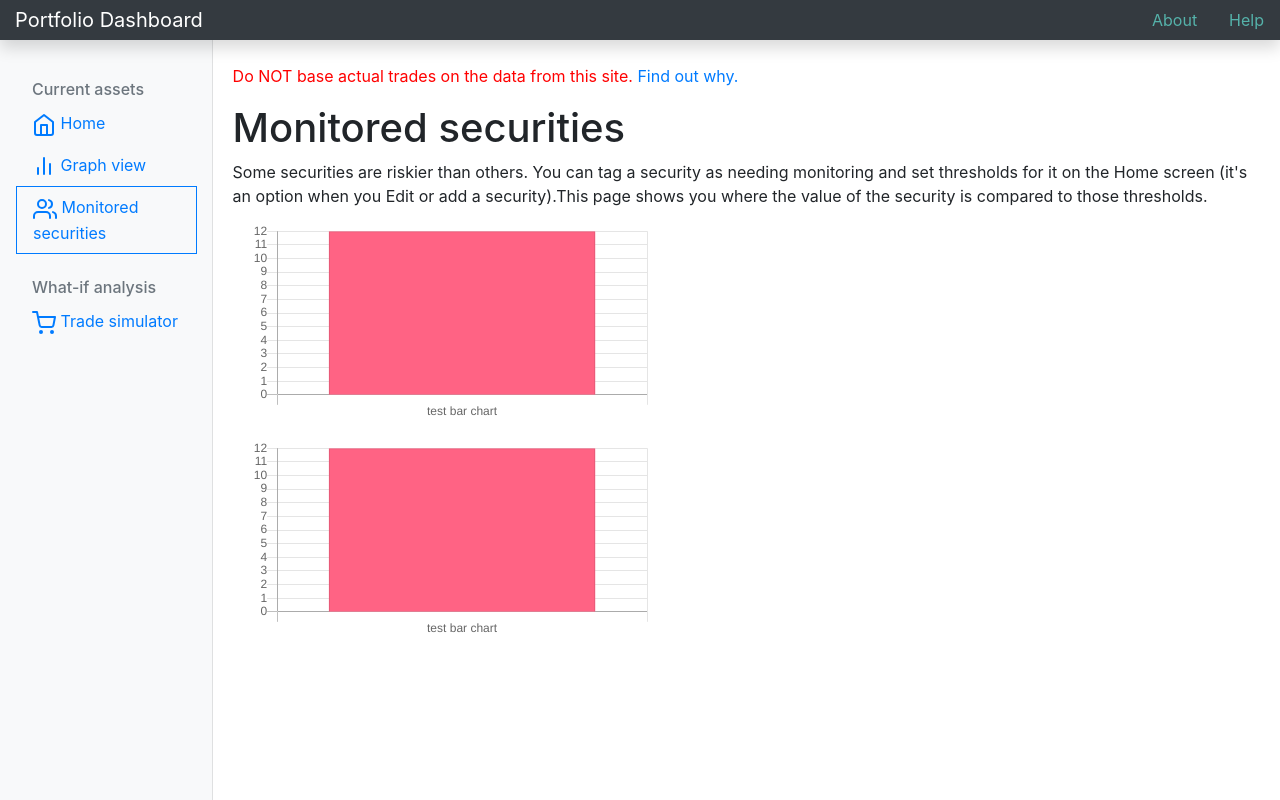
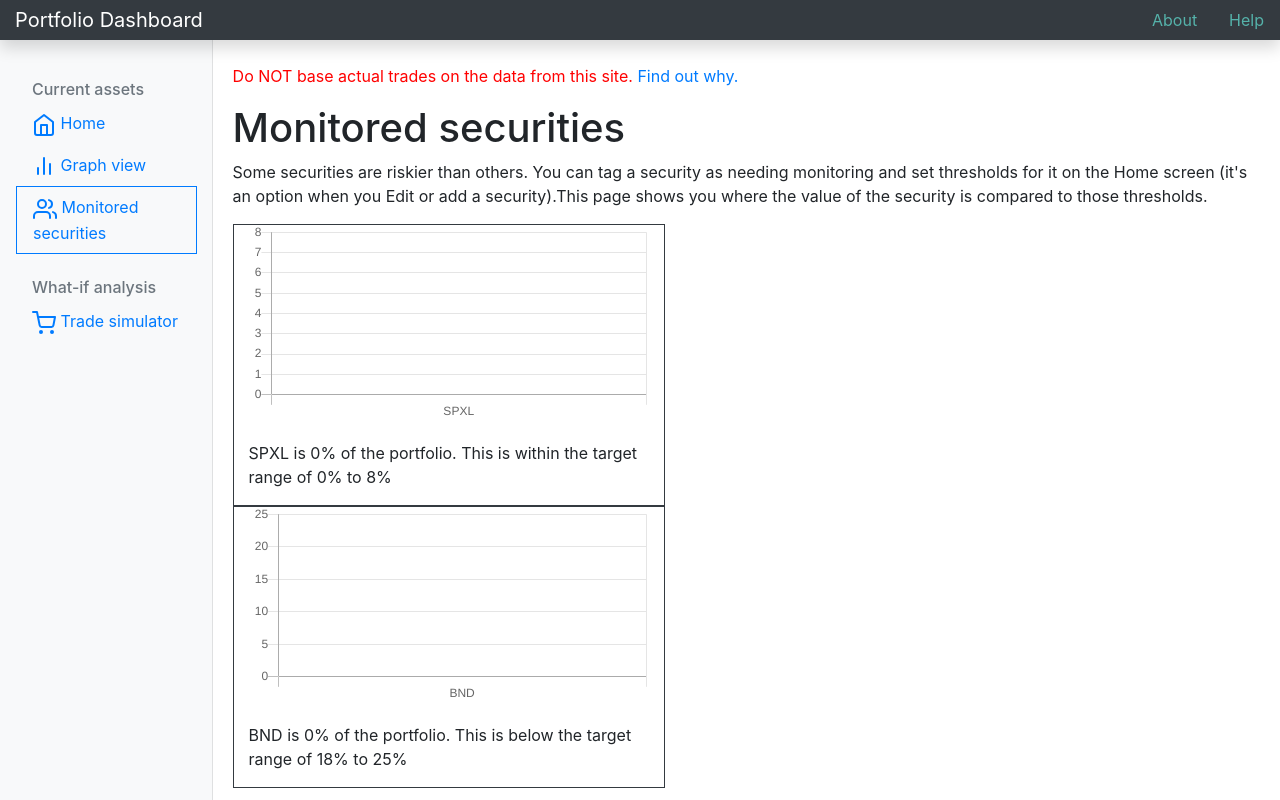
Before and after one commit to tmurphree/portfolio-dashboard-front-end, a Vue app: page /#/monitored in a window 1280 px wide. Built offline with nearby package versions, Linux system fonts and the light colour scheme; no server answers.

Commit message:
add text explaining the chart

```diff
--- a/src/components/monitored-security-graph.vue
+++ b/src/components/monitored-security-graph.vue
@@ -1,15 +1,43 @@
 <template>
-  <div class="col-md-6 col-xl-5">
+  <div class="border border-dark col-md-6 col-xl-5">
     <canvas
         aria-label="Monitored security chart"
         :id="chartId"
         role="img"
       >
       </canvas>
+      <p>
+        {{ chartData.symbol }} is {{ chartData.pctOfPortfolio }}% of the portfolio.  This is {{ comparisonWord }} the target range of
+        {{ chartData.lowerBound }}% to {{ chartData.upperBound }}%
+      </p>
   </div> <!-- class="col-md-6" -->
 </template>
 
 <script>
+const selectorIsValid = function selectorIsValid(selector) {
+  return typeof selector === 'string' &&
+    selector.length > 0;
+};
+
+const chartInfoIsValid = function chartInfoIsValid(chartInfo) {
+  const hasExpectedProps = function hasExpectedProps() {
+    const expectedProps = [
+      'lowerBound',
+      'pctOfPortfolio',
+      'symbol',
+      'upperBound',
+    ];
+
+    const keys = Object.keys(chartInfo);
+
+    return expectedProps.every((el) => keys.includes(el));
+  };
+
+  return typeof chartInfo === 'object' &&
+    hasExpectedProps() &&
+    chartInfo.symbol !== '';
+};
+
 export default {
   props: {
     chartData: Object,
@@ -21,6 +49,17 @@ export default {
     chartId() {
       return `${this.chartData.symbol.toLowerCase()}-chart`
     },
+    comparisonWord() {
+      if (this.chartData.pctOfPortfolio < this.chartData.lowerBound) {
+        return 'below';
+      }
+
+      if (this.chartData.pctOfPortfolio > this.chartData.upperBound) {
+        return 'above';
+      }
+
+      return 'within';
+    },
   },
   methods: {
     /**
@@ -31,18 +70,27 @@ export default {
      * @returns {undefined}
      *
      * @typedef ChartInfo
-     * @prop {string} backgroundColor 'rgba(255, 99, 132, 1)'
-     * @prop {number} data The data you want to show in the chart.
-     * @prop {string} label The label for the data point.
+     * @prop {number} lowerBound
+     * @prop {number} pctOfPortfolio
+     * @prop {string} symbol
+     * @prop {number} upperBound
     */
     drawBarChart(selector, chartInfo) {
+      if (!selectorIsValid(selector)) {
+        throw new Error(`Invalid selector in drawBarChart: ${selector}`);
+      }
+
+      if (!chartInfoIsValid(chartInfo)) {
+        throw new Error(`Invalid chartInfo in drawBarChart: ${JSON.stringify(chartInfo, null, 2)}`);
+      }
+
       const context = document.querySelector(selector).getContext('2d');
-      console.log(context);
+
       const data = {
-        labels: ['test bar chart'],
+        labels: [chartInfo.symbol],
         datasets: [{
           backgroundColor: 'rgba(255, 99, 132, 1)',
-          data: [12],
+          data: [chartInfo.pctOfPortfolio],
           borderWidth: 1
         }]
       };
@@ -56,10 +104,8 @@ export default {
             scales: {
               yAxes: [{
                 ticks: {
-                  stepSize: 1,
                   min: 0,
-                  // TODO: set suggestedMax to monitoredUpperBound
-                  suggestedMax: 9,
+                  suggestedMax: chartInfo.upperBound,
                 }
               }],
             },
@@ -72,8 +118,7 @@ export default {
     }
   },
   mounted() {
-    console.log(this.chartId);
-    this.drawBarChart(`#${this.chartId}`, 'foo');
+    this.drawBarChart(`#${this.chartId}`, this.chartData);
   },
   name: 'monitored-security-graph'
 };
```
